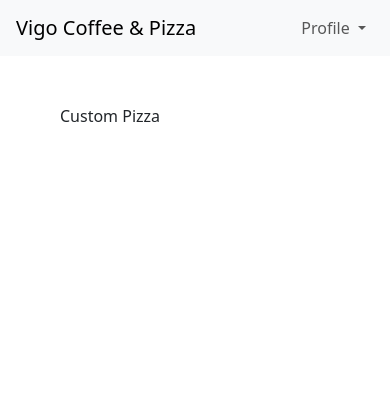
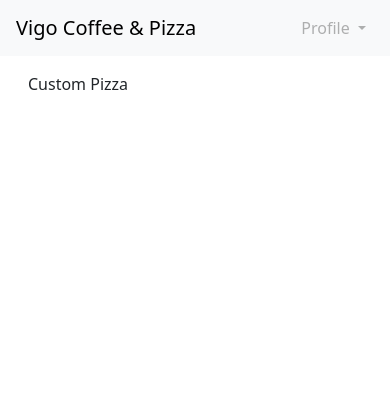
Before and after one commit to vigocoffeelovers/Vigo-Coffee-Pizza, a Django app: page /custom_pizza/ in a window 390 px wide. Shown: the top 420 px of the page. Run offline with Django 4.2, Linux system fonts and the light colour scheme; some libraries are stand-ins or nearby versions.

Commit message:
Added mobile responsiveness and disabled profile (for now)

```diff
--- a/templates/base.html
+++ b/templates/base.html
@@ -2,6 +2,7 @@
 <html lang="en">
 <head>
     <meta charset="UTF-8">
+    <meta name="viewport" content="width=device-width, initial-scale=1">
     {% load bootstrap5 %}
     {% bootstrap_css %}
     {% bootstrap_javascript %}
@@ -16,8 +17,8 @@
         <a class="navbar-brand" href="#">Vigo Coffee & Pizza</a>
         <div class="ms-auto">
             <ul class="navbar-nav">
-                <li class="nav-item dropdown ">
-                    <a class="nav-link dropdown-toggle" href="#" role="button" data-bs-toggle="dropdown"
+                <li class="nav-item dropdown">
+                    <a class="nav-link dropdown-toggle disabled" disabled href="#" role="button" data-bs-toggle="dropdown"
                        aria-expanded="false">
                         Profile
                     </a>
@@ -31,7 +32,7 @@
         </div>
     </nav>
 
-    <div class="m-5">
+    <div class="m-3">
         {% block content %}
 
         {% endblock content %}
```
